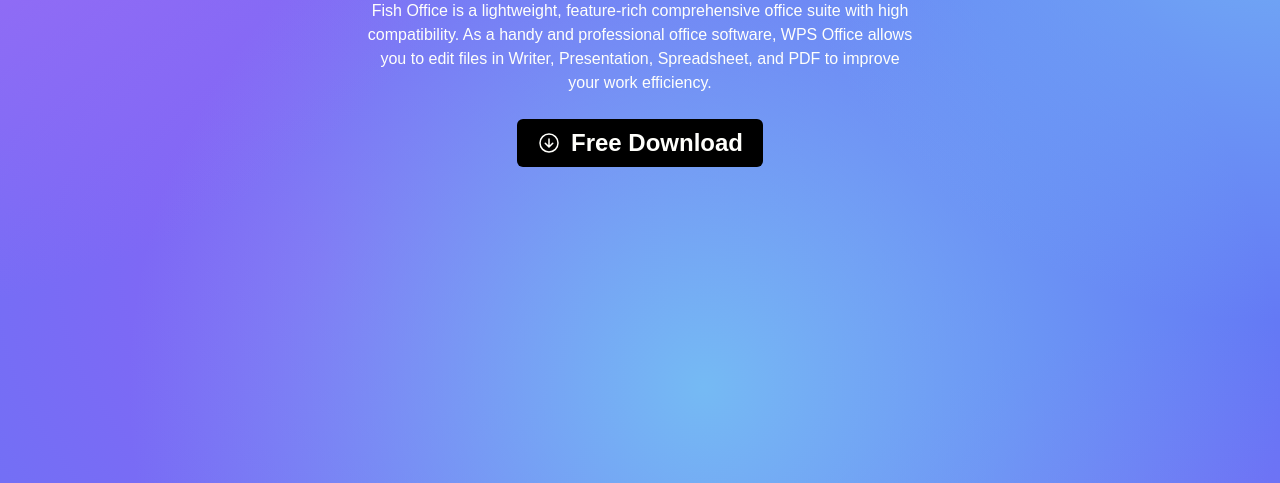
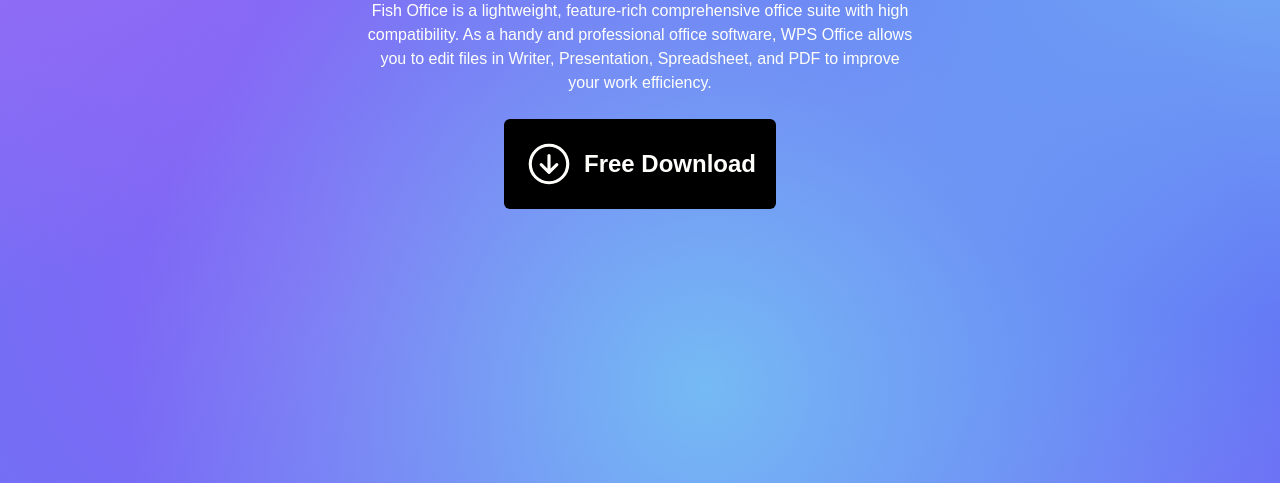
Before and after one commit to Hasan-aga/practice, a plain HTML site: page wps-site/index.html in a window 1280 px wide. In both pictures the pointer is over the button "Free Download". Shown: the part 317-800 px from the top of the page. Drawn offline with nearby package versions, Linux system fonts and the light colour scheme.

Commit message:
hero / animate button

```diff
--- a/wps-site/style.css
+++ b/wps-site/style.css
@@ -87,4 +87,18 @@
 
 .hero-button {
   font-size: 2.4rem;
+  transition: all 200ms;
 }
+
+.hero-button ion-icon {
+  transition: all 400ms;
+}
+.hero-button:hover {
+  padding: 2rem;
+}
+
+.hero-button:hover ion-icon {
+  width: 5rem;
+  height: 5rem;
+  padding: 0;
+}
```
